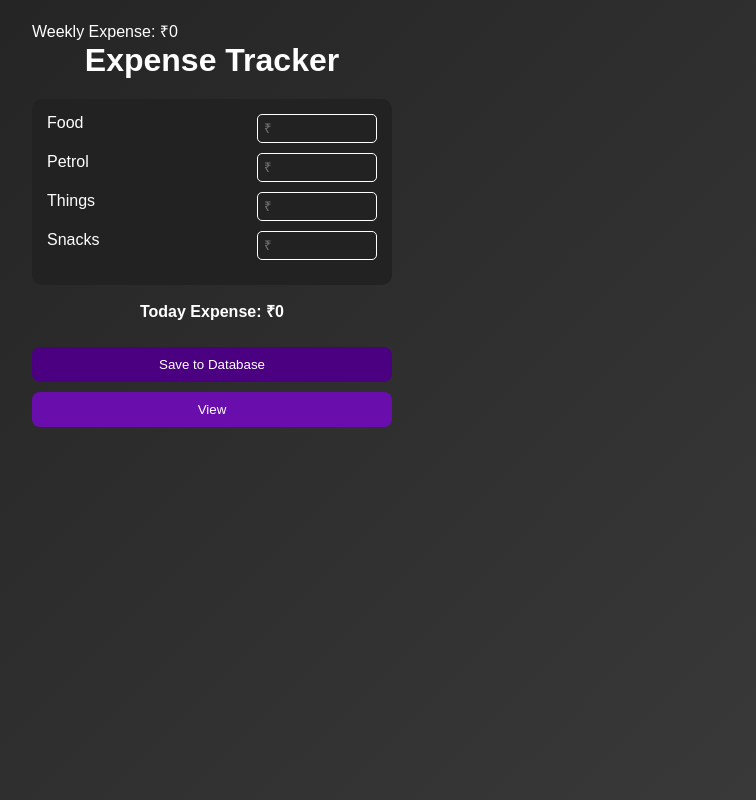
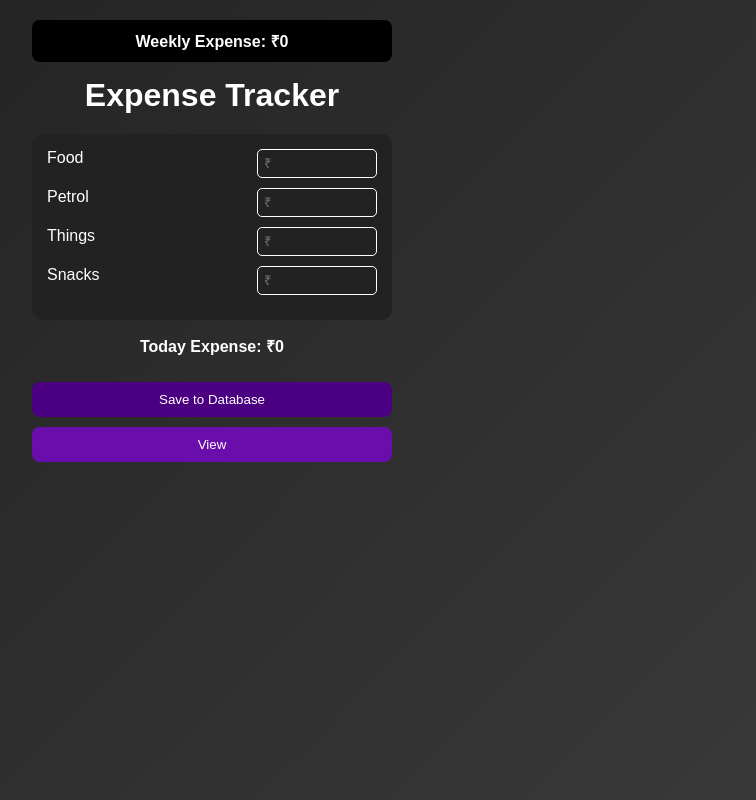
Before and after one commit to RadhakrishnanSA/Money_manager, a React (Vite) app: page / in a window 1280 px wide. Shown: the whole page, without its empty margins (428-1184 px from the left). Built offline with nearby package versions, Linux system fonts and the light colour scheme.

Commit message:
Update App.css

```diff
--- a/src/App.css
+++ b/src/App.css
@@ -2,17 +2,16 @@
   max-width: 400px;
   margin: auto;
   padding: 20px;
-  position: relative;
 }
 
-.time-box {
-  position: absolute;
-  top: 10px;
-  right: 15px;
+.weekly-box {
   background: #000;
-  padding: 6px 10px;
-  border-radius: 6px;
-  font-size: 14px;
+  color: white;
+  padding: 10px;
+  border-radius: 8px;
+  text-align: center;
+  font-weight: bold;
+  margin-bottom: 15px;
 }
 
 h1 {
```
